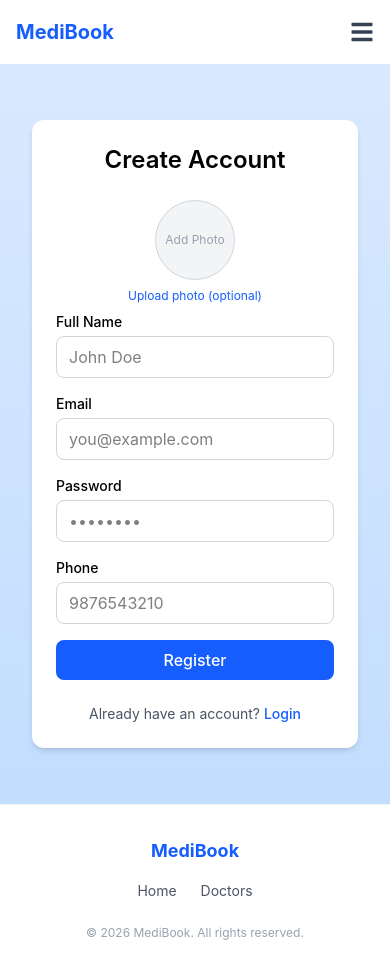
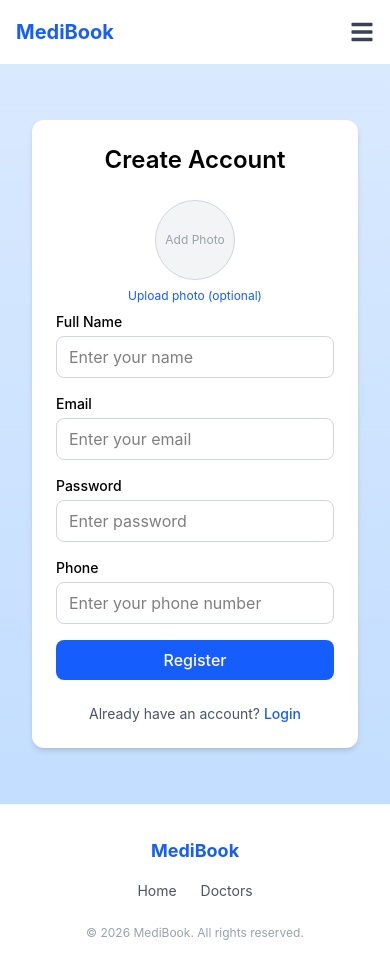
Before and after one commit to Joyel15/doctor-appointment-booking, a React (Vite) app in the folder client/: page /register in a window 390 px wide. Built offline with nearby package versions, Linux system fonts and the light colour scheme; no server answers.

Commit message:
style: update placeholders on auth pages, add hover outline on doctor card, remove phone from doctor profile

```diff
--- a/client/src/components/doctor/DoctorCard.jsx
+++ b/client/src/components/doctor/DoctorCard.jsx
@@ -4,7 +4,7 @@ const DoctorCard = ({ doctor }) => {
   return (
     <Link
       to={`/doctors/${doctor._id}`}
-      className="bg-white rounded-xl shadow-sm hover:shadow-md transition p-6 text-center"
+      className="bg-white/90 rounded-xl shadow-sm hover:shadow-md transition p-6 text-center hover:outline hover:outline-blue-500"
     >
       {/* Avatar */}
       <div className="w-16 h-16 rounded-full bg-blue-100 mx-auto mb-4 flex items-center justify-center text-blue-600 font-bold text-xl">
--- a/client/src/pages/public/DoctorProfile.jsx
+++ b/client/src/pages/public/DoctorProfile.jsx
@@ -104,12 +104,6 @@ const DoctorProfile = () => {
               {doctor.doctorId?.email}
             </p>
           </div>
-          <div>
-            <p className="text-sm text-gray-500">Phone</p>
-            <p className="font-medium text-gray-900">
-              {doctor.doctorId?.phone}
-            </p>
-          </div>
         </div>
 
         {/* Bio */}
--- a/client/src/pages/public/Login.jsx
+++ b/client/src/pages/public/Login.jsx
@@ -107,7 +107,7 @@ const Login = () => {
               onChange={handleChange}
               disabled={loading}
               required
-              placeholder="you@example.com"
+              placeholder="Enter your email"
               className="w-full border border-gray-300 rounded-lg px-3 py-2 focus:outline-none focus:ring-2 focus:ring-blue-500"
             />
           </div>
@@ -130,7 +130,7 @@ const Login = () => {
               onChange={handleChange}
               disabled={loading}
               required
-              placeholder="••••••••"
+              placeholder="Enter password"
               className="w-full border border-gray-300 rounded-lg px-3 py-2 focus:outline-none focus:ring-2 focus:ring-blue-500"
             />
           </div>
--- a/client/src/pages/public/Register.jsx
+++ b/client/src/pages/public/Register.jsx
@@ -111,7 +111,7 @@ const Register = () => {
               onChange={handleChange}
               required
               className="w-full border border-gray-300 rounded-lg px-3 py-2 focus:outline-none focus:ring-2 focus:ring-blue-500"
-              placeholder="John Doe"
+              placeholder="Enter your name"
             />
           </div>
 
@@ -127,7 +127,7 @@ const Register = () => {
               onChange={handleChange}
               required
               className="w-full border border-gray-300 rounded-lg px-3 py-2 focus:outline-none focus:ring-2 focus:ring-blue-500"
-              placeholder="you@example.com"
+              placeholder="Enter your email"
             />
           </div>
 
@@ -145,8 +145,8 @@ const Register = () => {
               value={formData.password}
               onChange={handleChange}
               required
+              placeholder="Enter password"
               className="w-full border border-gray-300 rounded-lg px-3 py-2 focus:outline-none focus:ring-2 focus:ring-blue-500"
-              placeholder="••••••••"
             />
           </div>
 
@@ -162,7 +162,7 @@ const Register = () => {
               onChange={handleChange}
               required
               className="w-full border border-gray-300 rounded-lg px-3 py-2 focus:outline-none focus:ring-2 focus:ring-blue-500"
-              placeholder="9876543210"
+              placeholder="Enter your phone number"
             />
           </div>
 
```
